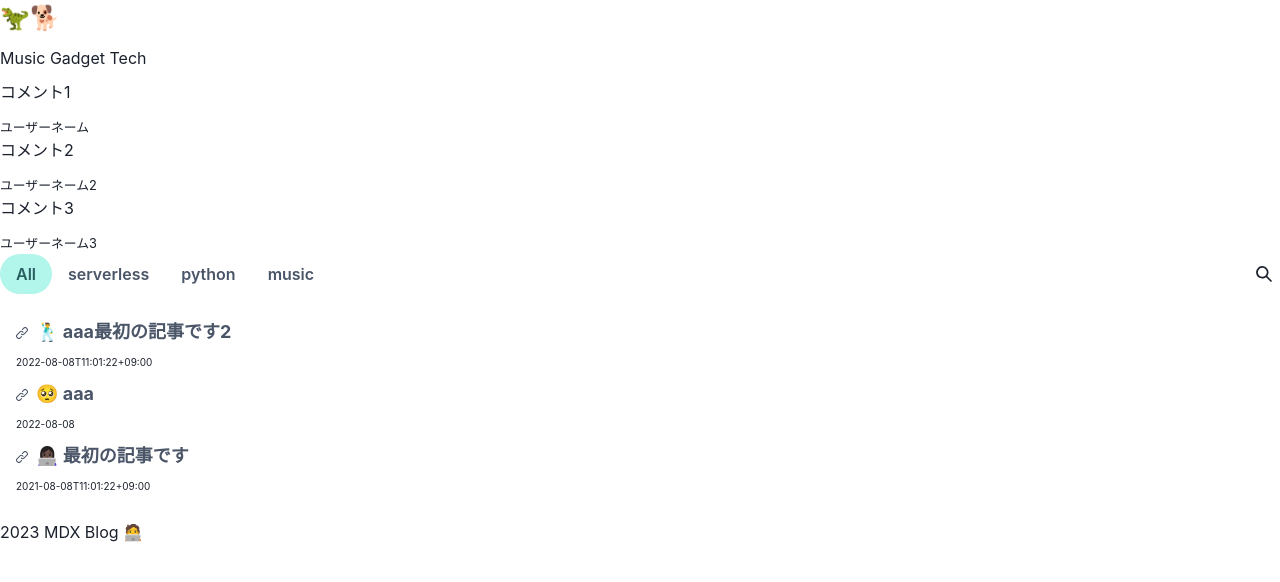
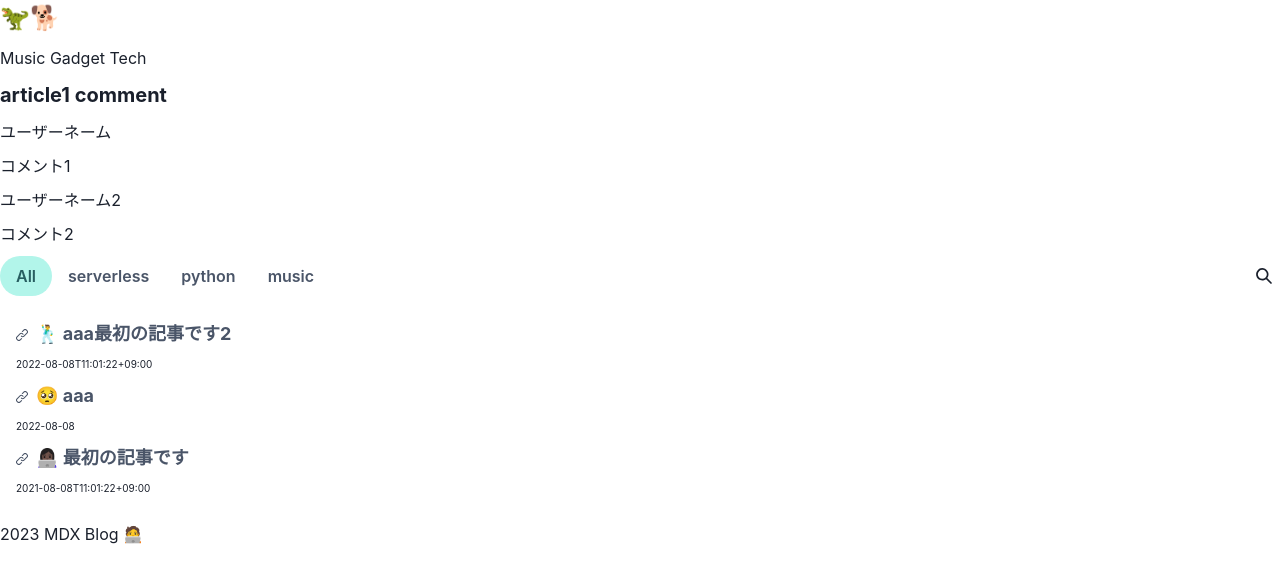
Before and after one commit to kzhub/mdx-blog, a Next.js app: page / in a window 1280 px wide. Shown: the top 582 px of the page. Built offline with nearby package versions, Linux system fonts and the light colour scheme.

Commit message:
Add axios,swr

```diff
--- a/package.json
+++ b/package.json
@@ -21,6 +21,7 @@
     "@types/node": "18.11.19",
     "@types/react": "18.0.27",
     "@types/react-dom": "18.0.10",
+    "axios": "^1.4.0",
     "eslint": "8.33.0",
     "eslint-config-next": "13.1.6",
     "framer-motion": "^9.0.2",
@@ -28,6 +29,7 @@
     "prisma": "^4.15.0",
     "react": "18.2.0",
     "react-dom": "18.2.0",
+    "swr": "^2.1.5",
     "typescript": "4.9.5"
   }
 }
--- a/pages/index.tsx
+++ b/pages/index.tsx
@@ -14,6 +14,7 @@ import {
 } from '@chakra-ui/react'
 import Article from "@/components/Article";
 import ArticleComments from "@/components/ArticleComments";
+import { useEffect,useState } from "react";
 
 type articleObjectType = {
 	data: String,
@@ -31,6 +32,8 @@ export default function Home({ data }: { data: Array<articleObjectType> }) {
 	))
 	const catArray:String[]= Array.from(new Set(cats))
 
+	const [comments, setComments] = useState([{"articleId":1,"comments":[{"comment":"コメント1","userName":"ユーザーネーム"},{"comment":"コメント2","userName":"ユーザーネーム2"}]},{"articleId":2,"comments":[{"comment":"コメント3","userName":"ユーザーネーム3"}]}])
+
 	return (
 		<>
 			<Head>
@@ -39,7 +42,19 @@ export default function Home({ data }: { data: Array<articleObjectType> }) {
 				<meta name="viewport" content="width=device-width, initial-scale=1" />
 				<link rel="icon" href="/favicon.ico" />
 			</Head>
-				<ArticleComments />
+
+			<h2>
+					article1 comment
+				</h2>
+				<ul>
+				{comments[0].comments.map((node) => (
+						<li>
+							<p>{node.userName}</p>
+							<p>{node.comment}</p>
+						</li>
+					))}
+				</ul>
+
 				<Tabs variant='soft-rounded' colorScheme='teal'>
 					<Flex>
 						<Box>
@@ -102,7 +117,7 @@ export async function getStaticProps() {
 
 	return {
 		props: {
-			data: fileObject
+			data: fileObject,
 		},
 	};
 }
```
Also changed, not shown: 1 other file (tests, documents, lock files or other folders).
